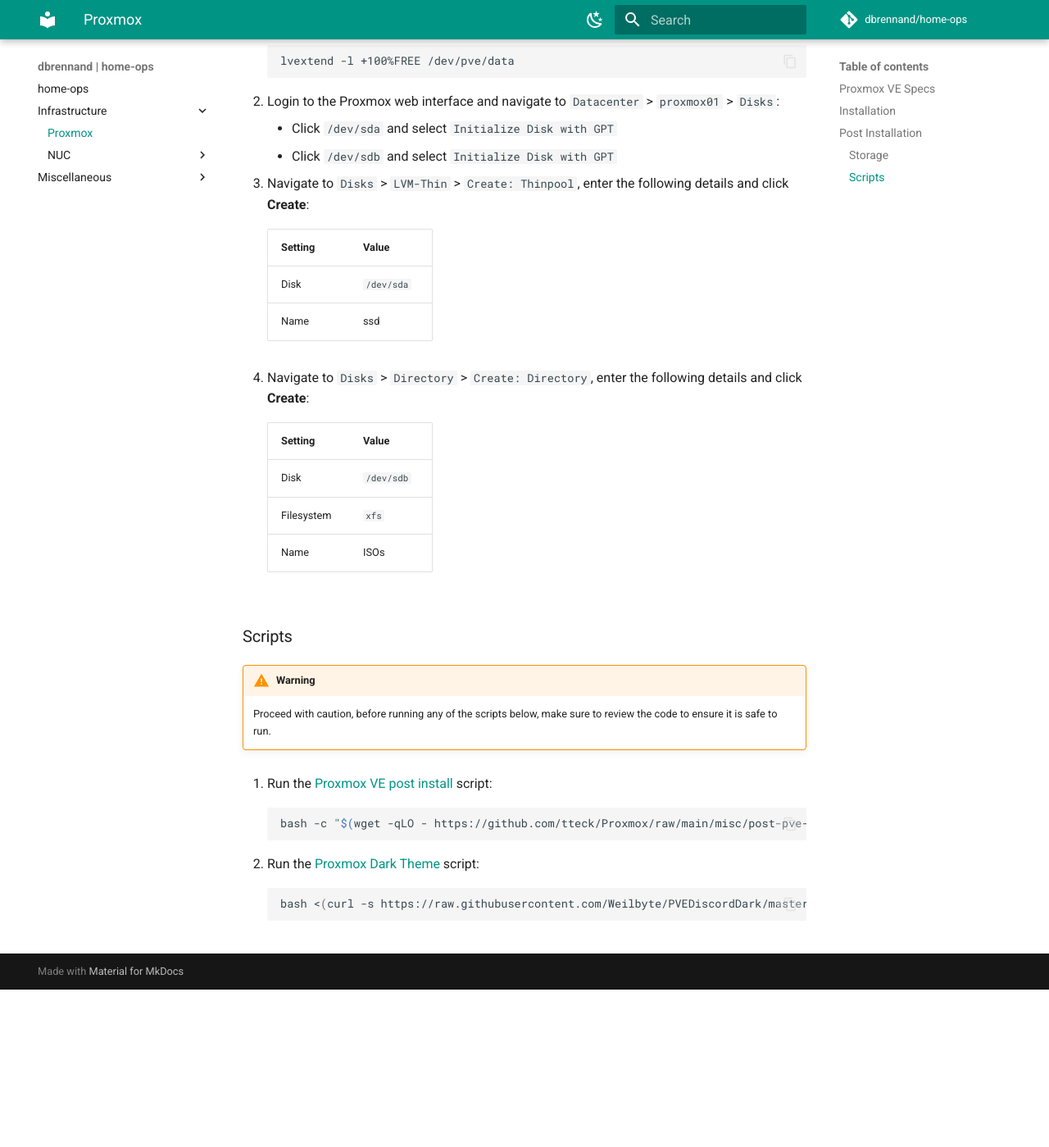
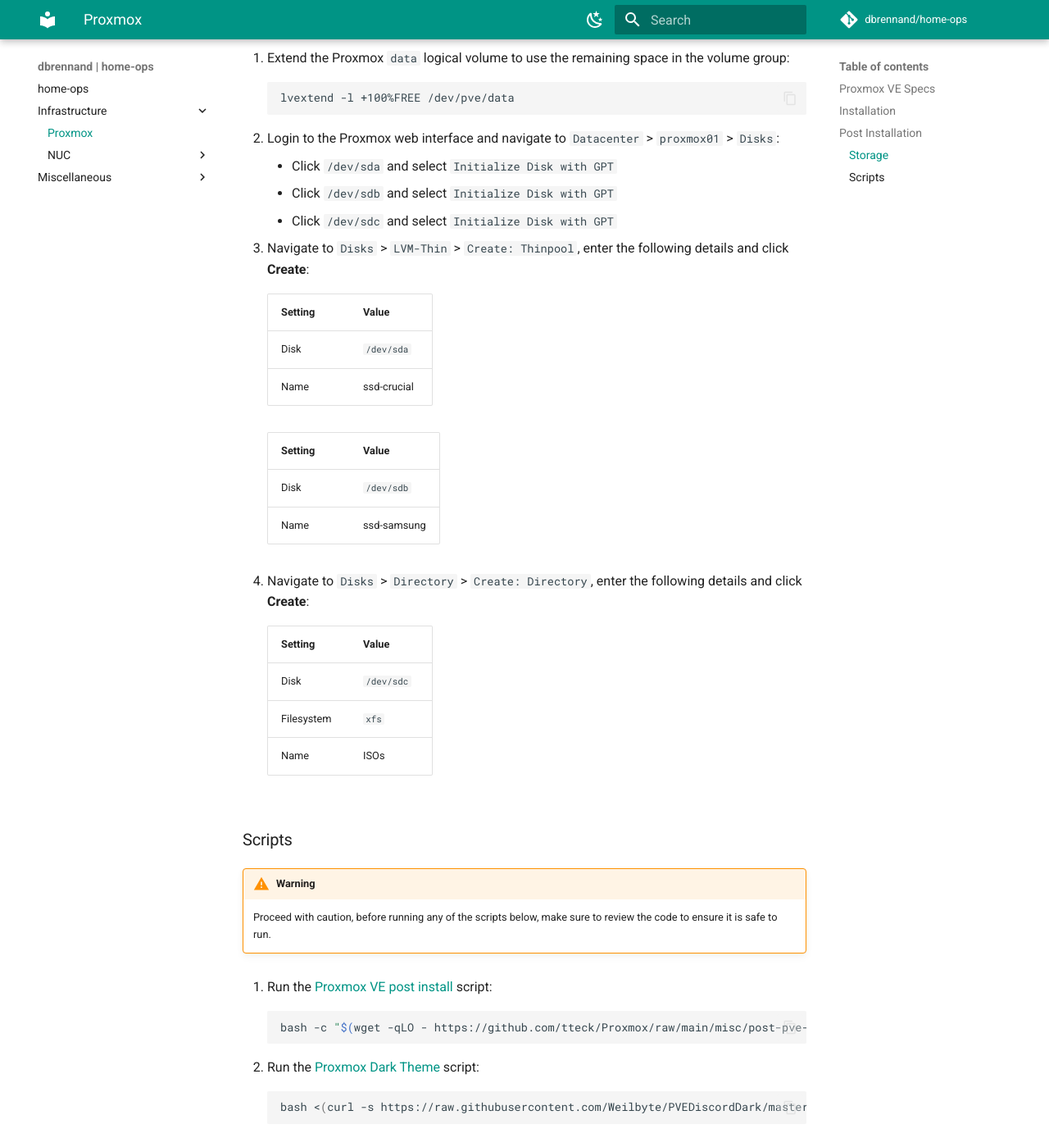
Before and after one commit to dbrennand/home-ops, an MkDocs documentation site: the page built from docs/infrastructure/proxmox.md, in a window 1280 px wide and 1400 px high, scrolled down 1878 px. Shown: the whole window at 82% size. Built offline with MkDocs 1.6.1 and Material for MkDocs 9.7.7, drawn with Linux system fonts in a browser that asks for light colours; comment, search, counter and statistics services are not loaded; before the commit the page ends 3085 px from its top, so only the background shows below that; some of the changed text lies outside the part shown.

Commit message:
docs(refactor): add samsung SSD

```diff
--- a/docs/infrastructure/proxmox.md
+++ b/docs/infrastructure/proxmox.md
@@ -12,6 +12,7 @@
 | Memory             | 64GB DDR4 3200MHz SODIMM (2x32GB)                                                 |
 | Storage (Internal) | Samsung NVMe 970 EVO Plus 1TB                                                     |
 | Storage (External) | Crucial SSD MX500 2TB                                                             |
+| Storage (External) | Samsung SSD 870 QVO 1TB                                                           |
 | Storage (External) | 64GB USB                                                                          |
 
 ## Installation
@@ -63,19 +64,25 @@
 
     - Click `/dev/sda` and select `Initialize Disk with GPT`
     - Click `/dev/sdb` and select `Initialize Disk with GPT`
+    - Click `/dev/sdc` and select `Initialize Disk with GPT`
 
 3. Navigate to `Disks` > `LVM-Thin` > `Create: Thinpool`, enter the following details and click **Create**:
 
-      | Setting | Value      |
-      | ------- | ---------- |
-      | Disk    | `/dev/sda` |
-      | Name    | ssd        |
+      | Setting | Value       |
+      | ------- | ----------- |
+      | Disk    | `/dev/sda`  |
+      | Name    | ssd-crucial |
+
+      | Setting | Value       |
+      | ------- | ----------- |
+      | Disk    | `/dev/sdb`  |
+      | Name    | ssd-samsung |
 
 4. Navigate to `Disks` > `Directory` > `Create: Directory`, enter the following details and click **Create**:
 
       | Setting    | Value      |
       | ---------- | ---------- |
-      | Disk       | `/dev/sdb` |
+      | Disk       | `/dev/sdc` |
       | Filesystem | `xfs`      |
       | Name       | ISOs       |
 
```
